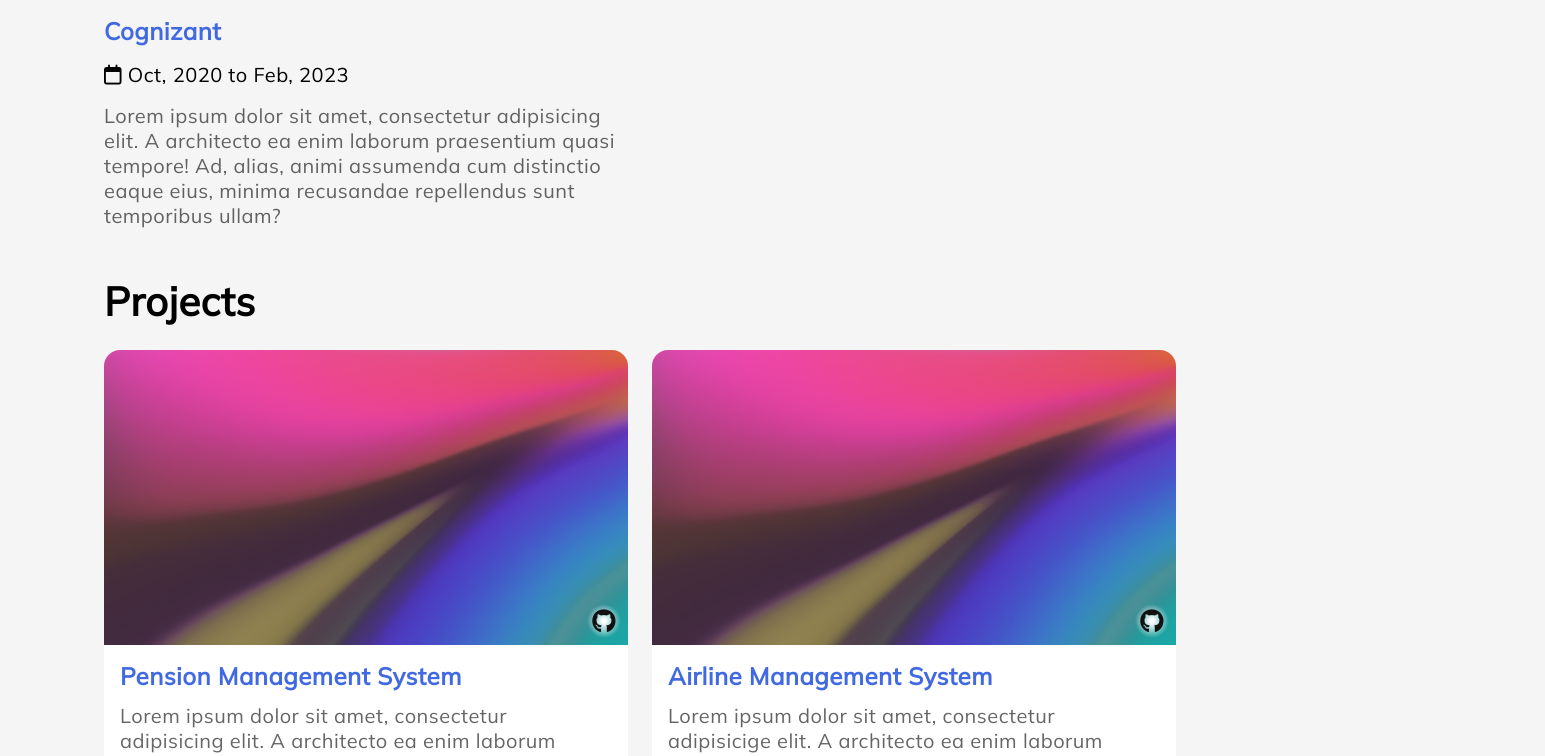
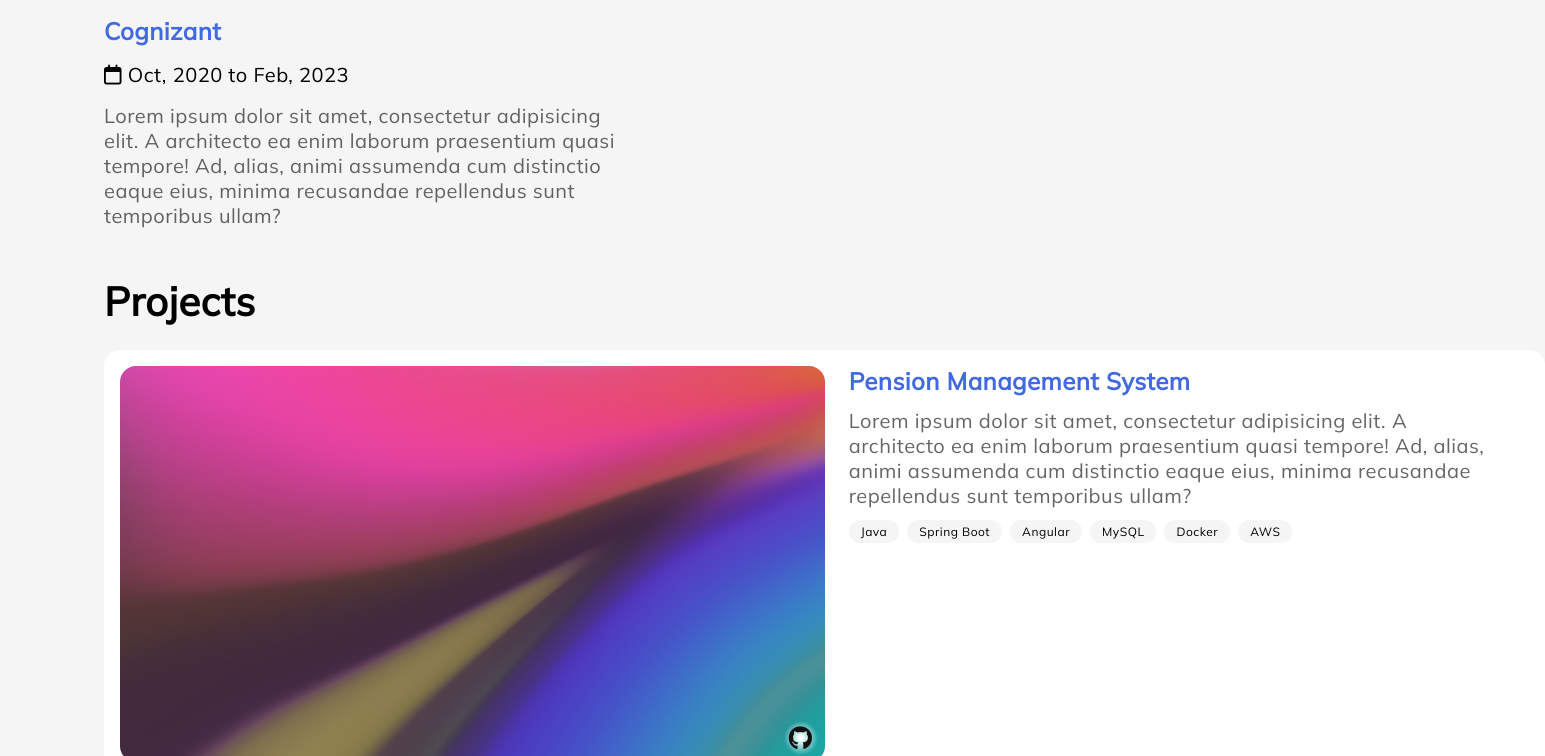
Before and after one commit to Shuktika15/Shuktika15.github.io, a React (Vite) app: page / in a window 1280 px wide. Shown: the part 2044-2800 px from the top of the page, 1545 px wide, since content can reach past the window. Built offline with nearby package versions, Linux system fonts and the light colour scheme.

Commit message:
Change project layout on larger screens

```diff
--- a/src/components/projects/Projects.scss
+++ b/src/components/projects/Projects.scss
@@ -25,7 +25,7 @@
     }
   }
 
-  .card-footer {
+  .card-body {
     .stack {
       display: flex;
       flex-wrap: wrap;
@@ -43,10 +43,26 @@
 
 @media screen and (min-width: 64rem) {
   #Projects {
-    grid-template-columns: repeat(2, 1fr);
-
     h1 {
       grid-column: 1 / -1;
     }
+
+    .card {
+      grid-template-columns: repeat(2, 1fr);
+      padding: 1rem;
+
+      .card-header {
+        border-radius: 1rem;
+      }
+
+      .card-body {
+        height: min-content;
+        padding: 0 1.5rem;
+      }
+    }
   }
 }
+
+@media screen and (min-width: 75rem) {
+
+}
--- a/src/components/projects/Projects.tsx
+++ b/src/components/projects/Projects.tsx
@@ -19,8 +19,6 @@
                         {project.descriptions.map((description) => (
                             <p className="content" key={description}>{description}</p>
                         ))}
-                    </div>
-                    <div className="card-footer">
                         <div className="stack">
                             {project.stack.map((item) => (
                                 <div className="chip" key={item}>{item}</div>
--- a/src/layout/intersection-observer-initializer.tsx
+++ b/src/layout/intersection-observer-initializer.tsx
@@ -2,8 +2,15 @@
 
 export default function IntersectionObserverInitializer() {
     const intersectionOptions: IntersectionObserverInit = {
-        threshold: 0.1
+        threshold: 0.5
     };
+
+    function executor(elements: NodeListOf<Element>, callback: (element: Element, index: number) => void) {
+        for (let i = 0; i < elements.length; ++i) {
+            const element = elements[i];
+            callback(element, i);
+        }
+    }
 
     useEffect(() => {
         const skills = document.querySelectorAll(".skill");
@@ -18,16 +25,13 @@
             }
         }, intersectionOptions);
 
-        function executor(elements: NodeListOf<Element>) {
-            for (let i = 0; i < elements.length; ++i) {
-                const element = elements[i];
-                element.style.transitionDelay = `${i * 250}ms`;
-                observer.observe(element);
-            }
-        }
-
-        executor(skills);
-        executor(projects);
+        executor(skills, (element: Element, index: number) => {
+            element.style.transitionDelay = `${index * 250}ms`;
+            observer.observe(element);
+        });
+        executor(projects, (element: Element) => {
+            observer.observe(element);
+        });
     }, []);
     return (<></>);
 }
```
